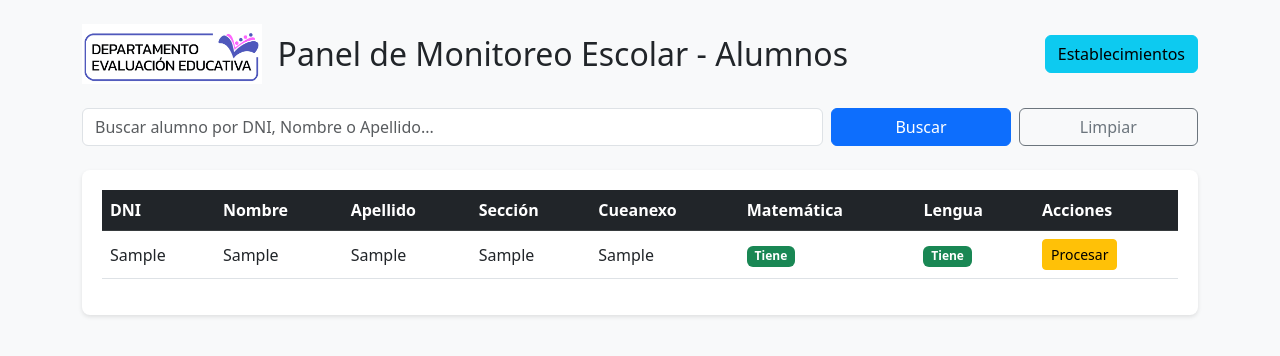
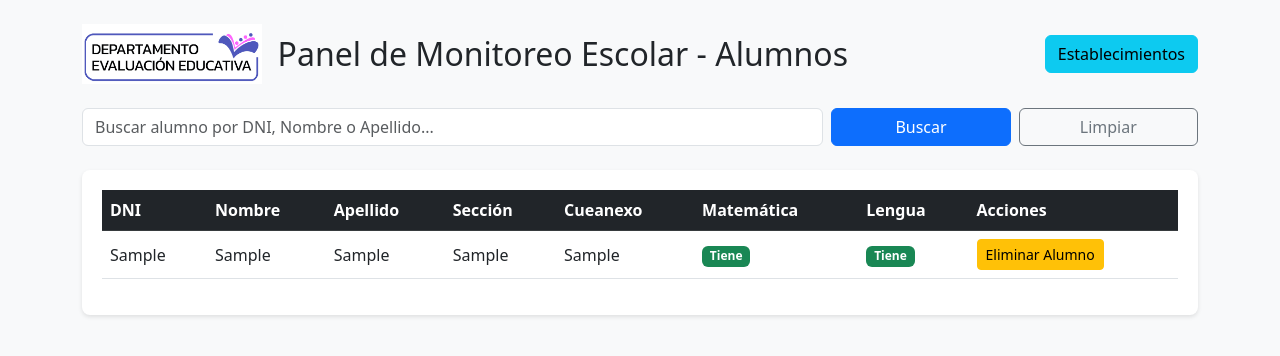
Before and after one commit to SantiniMartin/monitor, a Django app: template monitoreo/apps/evaluaciones_educativas/templates/diagnostico_2026/monitoreo_diagnostico_alumno.html in a window 1280 px wide. Shown: the top 356 px of the page. Run offline with Django 5.2, Linux system fonts and the light colour scheme; the template is opened without the code that fills it: most values are stand-ins (such as "Sample title", 1, 10 or a date in 2020); some libraries are stand-ins or nearby versions.

Commit message:
Actualizar texto del botón de eliminación de alumno en la vista de diagnóstico

```diff
--- a/monitoreo/apps/evaluaciones_educativas/templates/diagnostico_2026/monitoreo_diagnostico_alumno.html
+++ b/monitoreo/apps/evaluaciones_educativas/templates/diagnostico_2026/monitoreo_diagnostico_alumno.html
@@ -86,7 +86,7 @@
                             <input type="hidden" name="matematica_dni_borrar" value="{{ alumno.5 }}">
                             <input type="hidden" name="lengua_dni_borrar" value="{{ alumno.6 }}">
 
-                            <button type="submit" class="btn btn-warning btn-sm">Procesar</button>
+                            <button type="submit" class="btn btn-warning btn-sm">Eliminar Alumno</button>
                         </form>
                     </td>
                 </tr>
--- a/monitoreo/monitoreo/settings.py
+++ b/monitoreo/monitoreo/settings.py
@@ -33,7 +33,7 @@ STATICFILES_DIRS = [
 SECRET_KEY = os.environ.get('SECRET_KEY')
 
 # SECURITY WARNING: don't run with debug turned on in production!
-DEBUG = False
+DEBUG = True
 
 ALLOWED_HOSTS = ['*']
 CSRF_TRUSTED_ORIGINS = ['https://localhost','https://monitoreo-2026.onrender.com']
```
